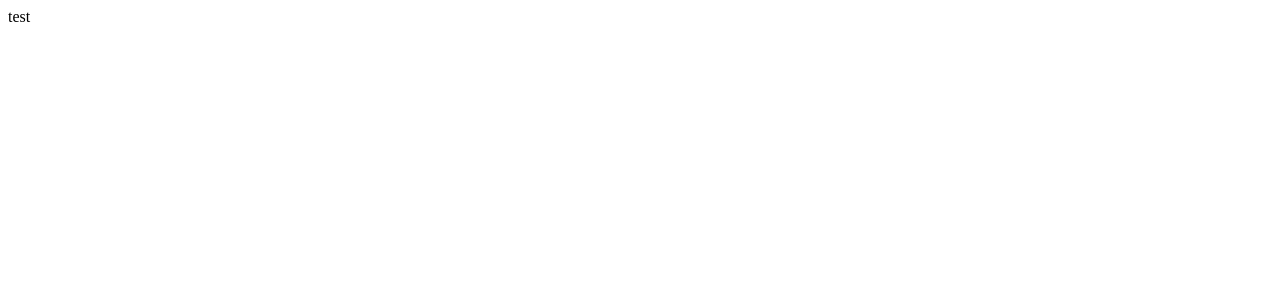
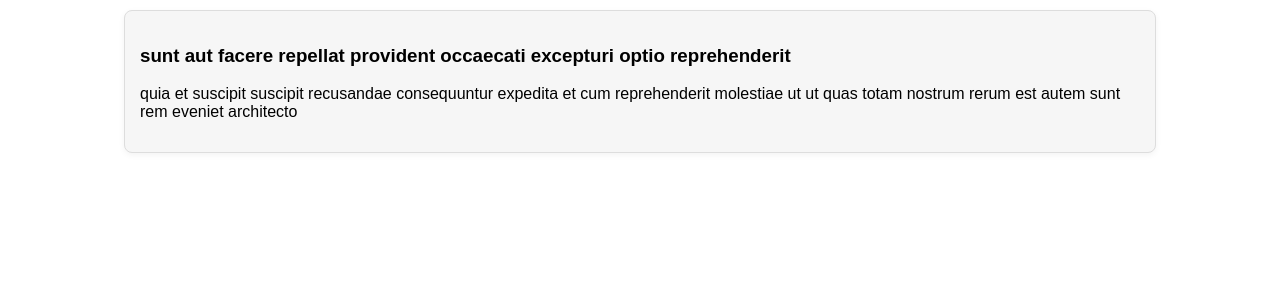
Before and after one commit to NikolVasileva/post-list-reactjs, a React (Vite) app: page / in a window 1280 px wide. Shown: the top 300 px of the page. Built offline with nearby package versions, Linux system fonts and the light colour scheme.

Commit message:
Create PostElement.jsx and css style

```diff
--- a/index.html
+++ b/index.html
@@ -2,7 +2,6 @@
 <html lang="en">
   <head>
     <meta charset="UTF-8" />
-    <link rel="icon" type="image/svg+xml" href="/vite.svg" />
     <meta name="viewport" content="width=device-width, initial-scale=1.0" />
     <title>post-list-reactjs</title>
   </head>
--- a/src/App.jsx
+++ b/src/App.jsx
@@ -1,6 +1,8 @@
+import Posts from "./components/Posts.jsx";
+
 function App() {
   return (
-    <div>test</div>
+    <Posts />
   )
 }
 
--- /dev/null
+++ b/src/components/PostElement.jsx
@@ -0,0 +1,17 @@
+import styles from "./PostElement.module.css";
+
+export default function PostElement() {
+    return (
+        <article className={styles.post}>
+            <h3 className={styles.postTitle}>
+                sunt aut facere repellat provident occaecati excepturi optio reprehenderit
+            </h3>
+            <p className={styles.postBody}>
+                quia et suscipit
+                suscipit recusandae consequuntur expedita et cum
+                reprehenderit molestiae ut ut quas totam
+                nostrum rerum est autem sunt rem eveniet architecto
+            </p>
+        </article>
+    );
+}
--- /dev/null
+++ b/src/components/PostElement.module.css
@@ -0,0 +1,23 @@
+.post {
+    max-width: 1000px;
+    margin: 10px auto;
+    padding: 15px;
+    border: 1px solid #ddd;
+    border-radius: 8px;
+    background-color: #f6f6f6;
+    box-shadow: 0 2px 6px rgba(0,0,0,0.05);
+    font-family: Arial, sans-serif;
+  }
+
+  .post-title {
+    font-size: 20px;
+    font-weight: bold;
+    margin-bottom: 12px;
+    color: #333;
+  }
+
+  .post-body {
+    font-size: 16px;
+    line-height: 1.75;
+    color: #555;
+  }
--- a/src/components/Posts.jsx
+++ b/src/components/Posts.jsx
@@ -1,5 +1,9 @@
+import PostElement from "./PostElement.jsx";
+
 export default function Posts() {
     return(
-        <div></div>
+        <div>
+            <PostElement />
+        </div>
     )
 }
```
